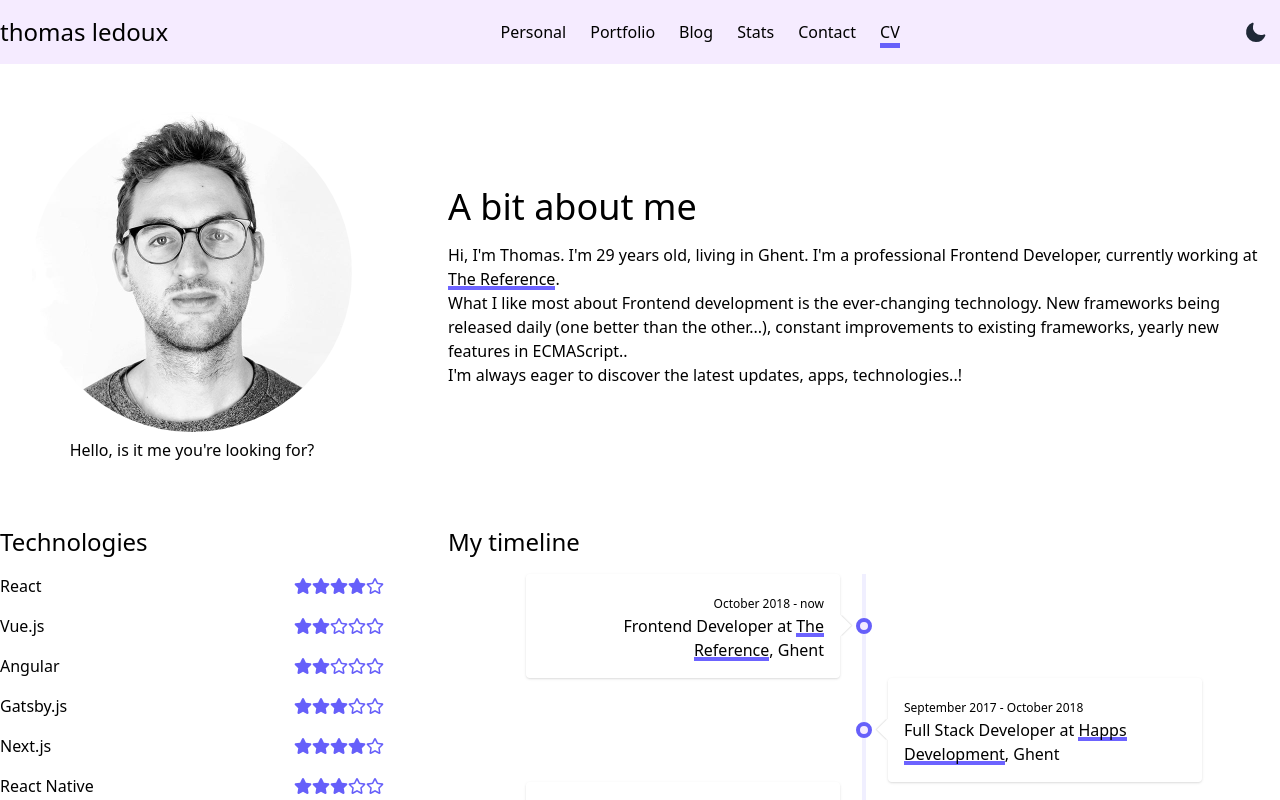
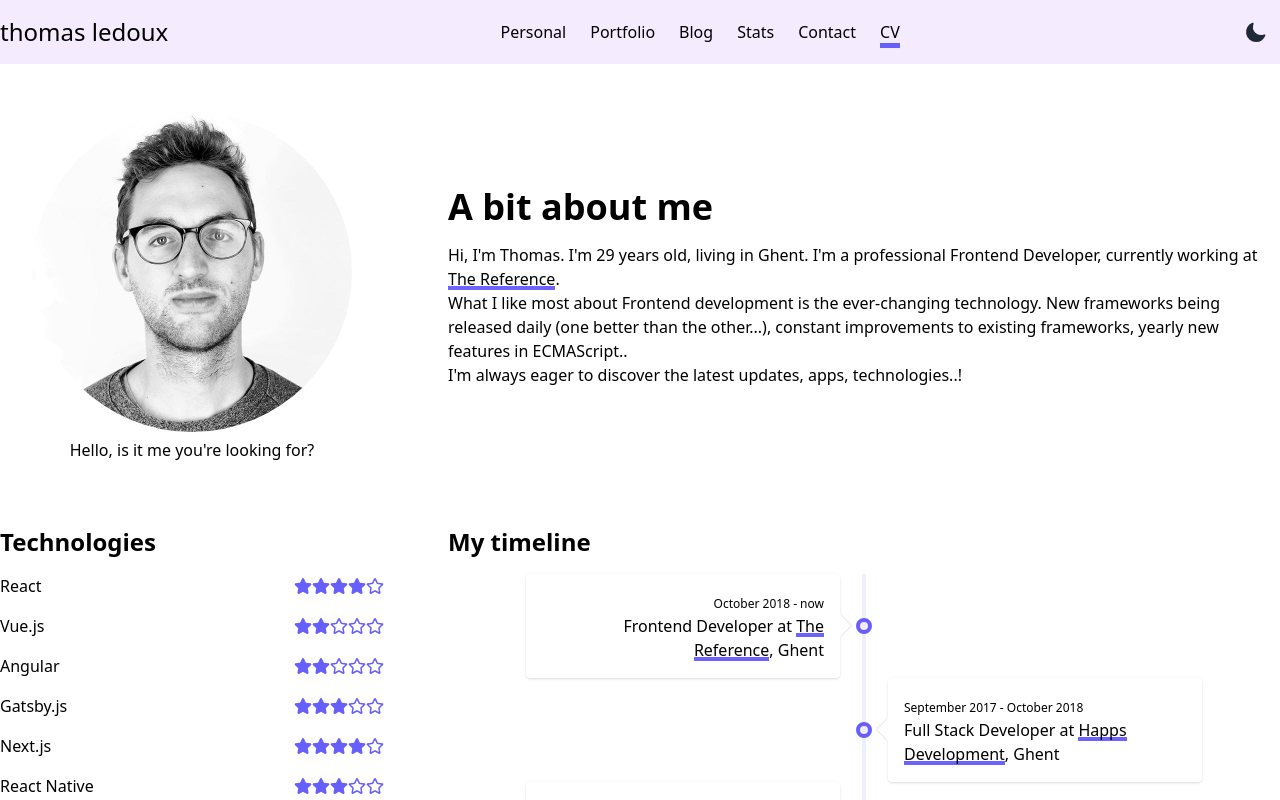
Before and after one commit to thomasledoux1/website-thomas, a Next.js app: page /cv in a window 1280 px wide. Shown: the top 800 px of the page. Built offline with nearby package versions, Linux system fonts and the light colour scheme.

Commit message:
Minor layout fixes

```diff
--- a/components/Contact.js
+++ b/components/Contact.js
@@ -34,7 +34,7 @@ const Contact = () => {
         />
       </div>
       <div className="p-6 flex justify-center flex-col">
-        <h2 className="mb-6 text-2xl">Drop me a message</h2>
+        <h2 className="mb-6 text-2xl font-bold">Drop me a message</h2>
         <form
           onSubmit={e => submitForm(e)}
           action="https://formspree.io/xzbgjqdq"
--- a/pages/cv.js
+++ b/pages/cv.js
@@ -60,7 +60,9 @@ const CV = () => {
             </div>
           </div>
           <div className="col-span-1 mx-6 mt-6 sm:mt-0 sm:mx-0 sm:col-span-2 flex flex-col justify-center">
-            <h1 className="text-2xl md:text-4xl mb-4">A bit about me</h1>
+            <h1 className="text-2xl md:text-4xl mb-4 font-bold">
+              A bit about me
+            </h1>
             <div>
               <p>
                 Hi, I'm Thomas. I'm {age} years old, living in Ghent. I'm a
@@ -88,7 +90,7 @@ const CV = () => {
             </div>
           </div>
           <div className="col-span-1 mx-6 mt-6 sm:mt-0 sm:mx-0">
-            <h2 className="text-xl lg:text-2xl mb-4">Technologies</h2>
+            <h2 className="text-xl lg:text-2xl mb-4 font-bold">Technologies</h2>
             {technologies.map((technology, i) => (
               <div key={i} className="flex justify-between mb-4">
                 <div>{technology.name}</div>
@@ -97,7 +99,7 @@ const CV = () => {
             ))}
           </div>
           <div className="col-span-1 mx-6 mt-6 sm:mt-0 sm:mx-0 sm:col-span-2">
-            <h2 className="text-xl lg:text-2xl mb-4">My timeline</h2>
+            <h2 className="text-xl lg:text-2xl mb-4 font-bold">My timeline</h2>
             <div className="flex w-full flex-col timeline-container relative">
               <TimelineItem index={0} url="https://reference.be">
                 <time className="text-xs text-grey">October 2018 - now</time>
--- a/pages/index.js
+++ b/pages/index.js
@@ -76,7 +76,7 @@ const Home = ({
         className="relative min-h-screen-without-nav items-center content-center flex pb-16 dark:bg-lightgrey text-text"
       >
         <div className="container gap-8 md:gap-0 mx-6 sm:mx-auto grid md:grid-cols-2 items-center content-center justify-items-center">
-          <h1 className="text-4xl md:text-6xl flex flex-col items-center md:items-start">
+          <h1 className="text-4xl font-bold md:text-6xl flex flex-col items-center md:items-start">
             <span>Thomas is a</span>
             <span className="animate-title-part1" href="#portfolio">
               developer
@@ -122,7 +122,7 @@ const Home = ({
           />
           <div className="bg-white rounded-lg dark:bg-lightgrey text-text p-6 mt-12 sm:mt-0 mx-6 sm:mx-0">
             <div>
-              <h2 className="mb-6 text-2xl">Personal Information</h2>
+              <h2 className="mb-6 text-2xl font-bold">Personal Information</h2>
               <p className="mb-4">
                 Hi, I'm Thomas. I'm {age} years old, living in Ghent.<br></br>
                 I'm a professional Frontend Developer, currently working at The
@@ -163,7 +163,7 @@ const Home = ({
         className="dark:bg-lightgrey text-text"
       >
         <div className="container mx-auto min-h-screen-without-nav items-center content-center py-12">
-          <h2 className="text-center text-2xl mb-6 md:mb-12">
+          <h2 className="text-center text-2xl mb-6 md:mb-12 font-bold">
             Some of my work
           </h2>
           <Portfolio />
@@ -175,7 +175,7 @@ const Home = ({
         className="bg-purple dark:bg-darkgrey text-text"
       >
         <div className="container mx-auto min-h-screen-without-nav flex flex-col items-center justify-center py-12">
-          <h2 className="text-center text-2xl mb-6 md:mb-12">
+          <h2 className="text-center text-2xl mb-6 md:mb-12 font-bold">
             Personal blog - most read
           </h2>
           <Blog blogs={blogs} />
@@ -187,7 +187,7 @@ const Home = ({
         className="dark:bg-lightgrey text-text"
       >
         <div className="container mx-auto min-h-screen-without-nav flex flex-col items-center justify-center py-12 w-full">
-          <h2 className="text-center text-2xl mb-6 md:mb-12">
+          <h2 className="text-center text-2xl mb-6 md:mb-12 font-bold">
             My Strava stats
           </h2>
           <StravaStats
--- a/tailwind.config.js
+++ b/tailwind.config.js
@@ -21,8 +21,6 @@ module.exports = {
         timelineCircle: 'calc(50% - 0.5em)',
       },
       boxShadow: {
-        checkbox: 'inset 0.125em 0.125em 0 0.125em rgba(0,0,0,.3)',
-        'checkbox-checked': 'inset 0.125em 0.125em 0 0.125em rgba(0,0,0,.1)',
         case: '0 1px 3px rgba(0,0,0,.12), 0 1px 2px rgba(0,0,0,.24)',
         'case-hover': '0 10px 28px rgba(0,0,0,.25), 0 8px 10px rgba(0,0,0,.22)',
         link: 'inset 0 -4px 0 #6c63ff',
@@ -52,6 +50,10 @@ module.exports = {
         'title-part2': 'title-part2 3s ease-in-out 1s infinite',
         'title-part3': 'title-part3 3s ease-in-out 2s infinite',
       },
+      rotate: {
+        '135': '135deg',
+        '-135': '-135deg',
+      },
     },
   },
 }
```
